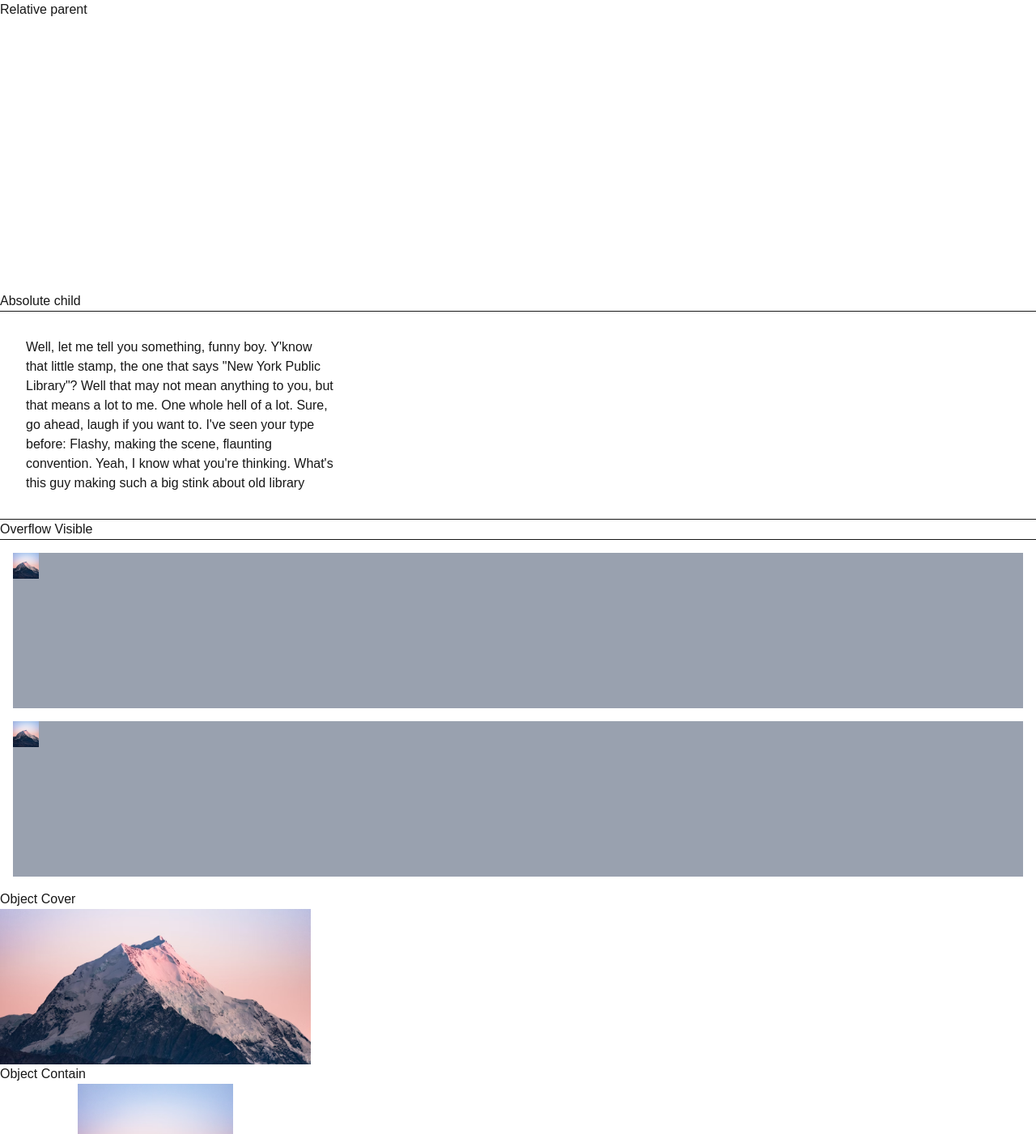
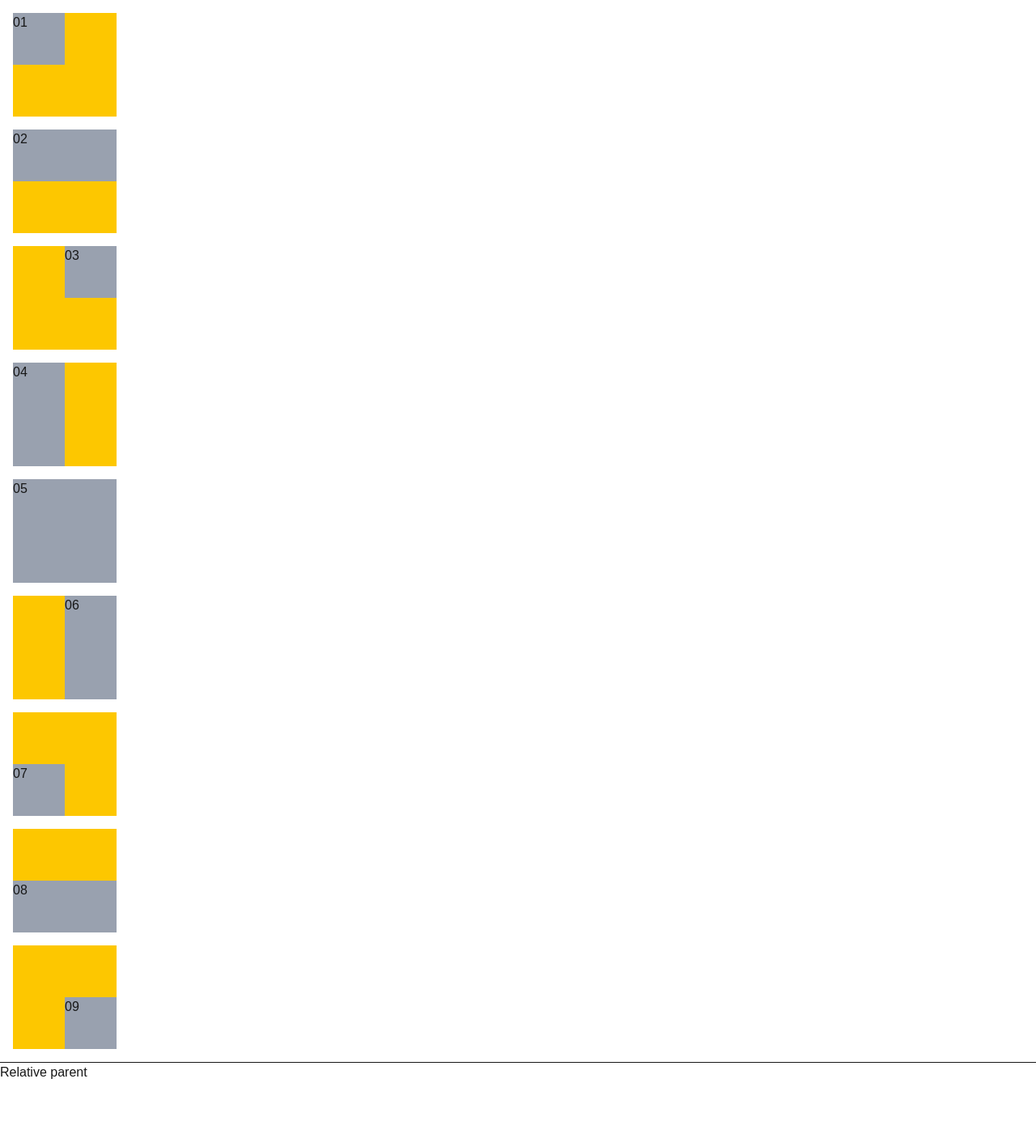
Before and after one commit to congle-engineer/tailwindcss, a Next.js app: page / in a window 1280 px wide. Shown: the top 1401 px of the page at 81% size. Built offline with nearby package versions, Linux system fonts and the light colour scheme.

Commit message:
top right bottom left

```diff
--- a/app/page.tsx
+++ b/app/page.tsx
@@ -4,6 +4,35 @@ import Image from "next/image";
 export default function Home() {
   return (
     <div>
+      <div className="relative m-4 size-32 bg-yellow-400">
+        <div className="absolute top-0 left-0 size-16 bg-gray-400">01</div>
+      </div>
+      <div className="relative m-4 size-32 bg-yellow-400">
+        <div className="absolute inset-x-0 top-0 h-16 bg-gray-400">02</div>
+      </div>
+      <div className="relative m-4 size-32 bg-yellow-400">
+        <div className="absolute top-0 right-0 size-16 bg-gray-400">03</div>
+      </div>
+      <div className="relative m-4 size-32 bg-yellow-400">
+        <div className="absolute inset-y-0 left-0 w-16 bg-gray-400">04</div>
+      </div>
+      <div className="relative m-4 size-32 bg-yellow-400">
+        <div className="absolute inset-0 bg-gray-400">05</div>
+      </div>
+      <div className="relative m-4 size-32 bg-yellow-400">
+        <div className="absolute inset-y-0 right-0 w-16 bg-gray-400">06</div>
+      </div>
+      <div className="relative m-4 size-32 bg-yellow-400">
+        <div className="absolute bottom-0 left-0 size-16 bg-gray-400">07</div>
+      </div>
+      <div className="relative m-4 size-32 bg-yellow-400">
+        <div className="absolute inset-x-0 bottom-0 h-16 bg-gray-400">08</div>
+      </div>
+      <div className="relative m-4 size-32 bg-yellow-400">
+        <div className="absolute right-0 bottom-0 size-16 bg-gray-400">09</div>
+      </div>
+      <hr />
+
       <div className="relative h-96">
         <p>Relative parent</p>
         <div className="absolute bottom-0 left-0">
```
